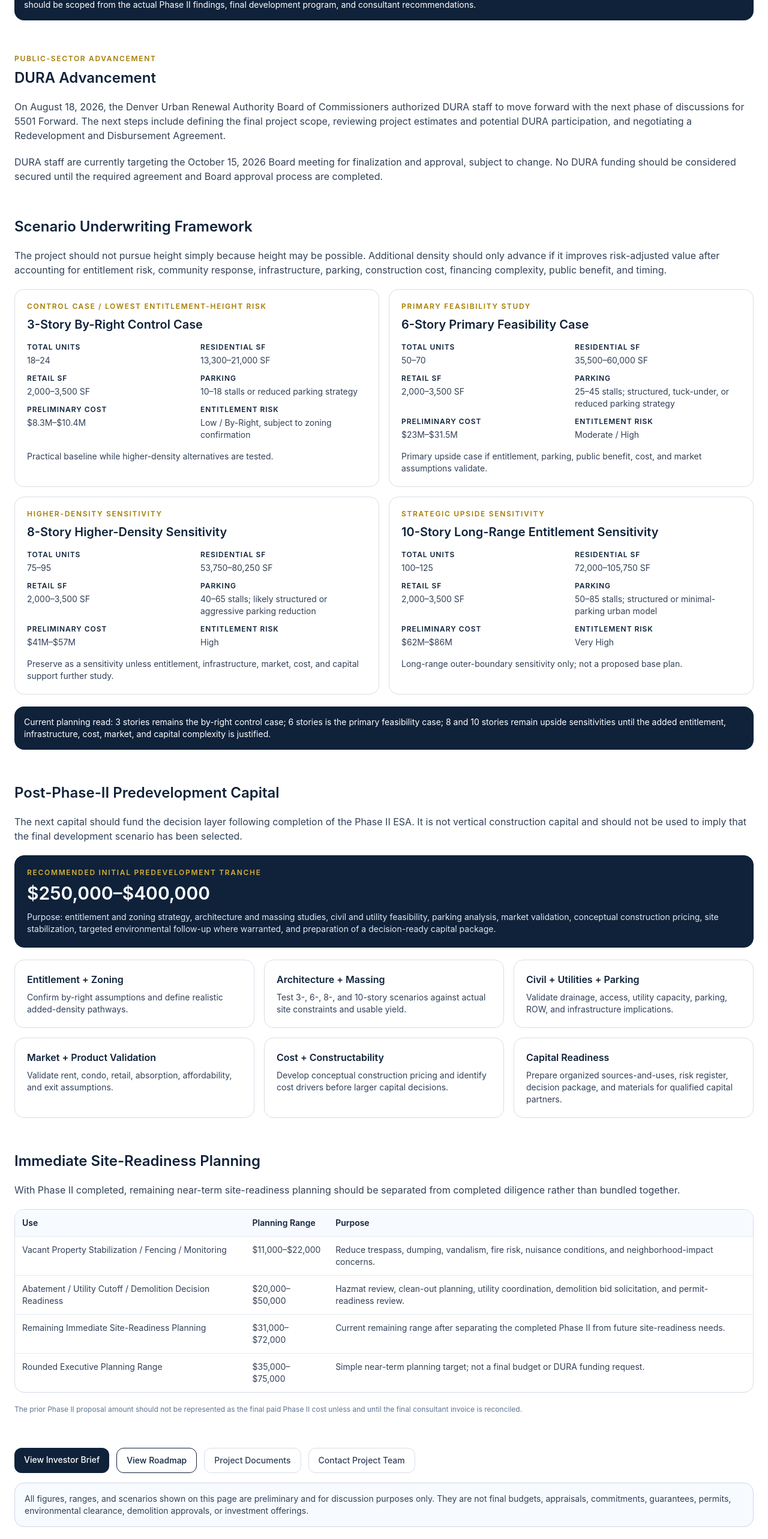
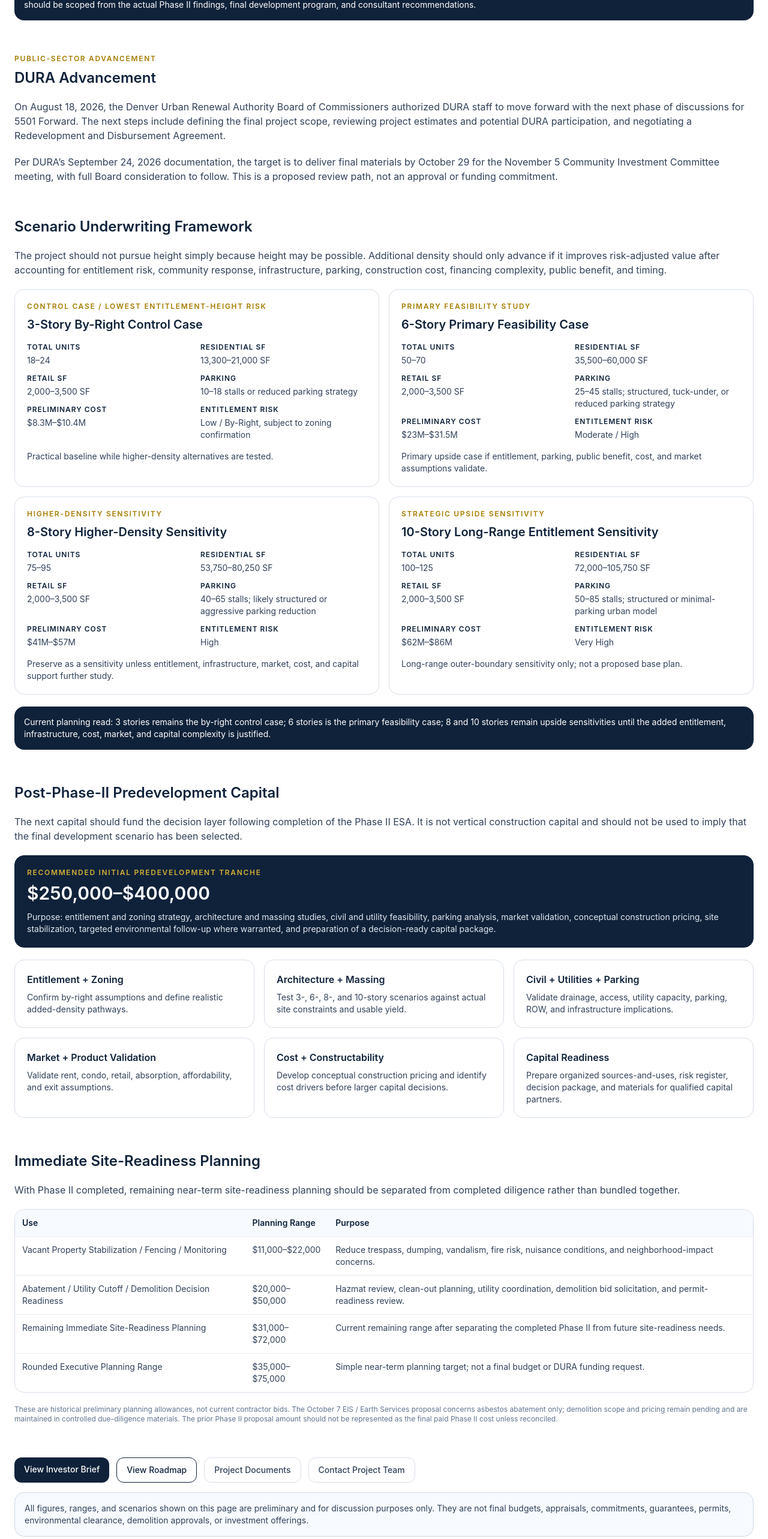
Before and after one commit to martinez-frank/5501-forward-site, a Next.js app: page /development-economics in a window 1280 px wide. Shown: the part 1046-3612 px from the top of the page at 60% size. Built offline with nearby package versions, Linux system fonts and the light colour scheme.

Commit message:
Update app/development-economics/page.tsx for DURA November path and PG consulting

```diff
--- a/app/development-economics/page.tsx
+++ b/app/development-economics/page.tsx
@@ -90,7 +90,7 @@ export default function DevelopmentEconomicsPage() {
           <h2 className="mt-2 text-2xl font-semibold text-[#0f223a]">DURA Advancement</h2>
         </div>
         <p className="text-slate-700">On August 18, 2026, the Denver Urban Renewal Authority Board of Commissioners authorized DURA staff to move forward with the next phase of discussions for 5501 Forward. The next steps include defining the final project scope, reviewing project estimates and potential DURA participation, and negotiating a Redevelopment and Disbursement Agreement.</p>
-        <p className="text-slate-700">DURA staff are currently targeting the October 15, 2026 Board meeting for finalization and approval, subject to change. No DURA funding should be considered secured until the required agreement and Board approval process are completed.</p>
+        <p className="text-slate-700">Per DURA’s September 24, 2026 documentation, the target is to deliver final materials by October 29 for the November 5 Community Investment Committee meeting, with full Board consideration to follow. This is a proposed review path, not an approval or funding commitment.</p>
       </section>
 
       <section id="scenario-underwriting" className="space-y-5 scroll-mt-24">
@@ -126,7 +126,7 @@ export default function DevelopmentEconomicsPage() {
         <h2 className="text-2xl font-semibold text-[#0f223a]">Immediate Site-Readiness Planning</h2>
         <p className="text-slate-700">With Phase II completed, remaining near-term site-readiness planning should be separated from completed diligence rather than bundled together.</p>
         <div className="overflow-x-auto rounded-2xl border border-[#d7dee8] bg-white"><table className="min-w-[720px] w-full text-sm"><thead className="bg-[#f7faff]"><tr><th className="p-3 text-left font-semibold text-[#0f223a]">Use</th><th className="p-3 text-left font-semibold text-[#0f223a]">Planning Range</th><th className="p-3 text-left font-semibold text-[#0f223a]">Purpose</th></tr></thead><tbody>{[['Vacant Property Stabilization / Fencing / Monitoring','$11,000–$22,000','Reduce trespass, dumping, vandalism, fire risk, nuisance conditions, and neighborhood-impact concerns.'],['Abatement / Utility Cutoff / Demolition Decision Readiness','$20,000–$50,000','Hazmat review, clean-out planning, utility coordination, demolition bid solicitation, and permit-readiness review.'],['Remaining Immediate Site-Readiness Planning','$31,000–$72,000','Current remaining range after separating the completed Phase II from future site-readiness needs.'],['Rounded Executive Planning Range','$35,000–$75,000','Simple near-term planning target; not a final budget or DURA funding request.']].map((r)=><tr key={r[0]} className="border-t border-[#e6ebf2] align-top">{r.map((c,i)=><td key={i} className="p-3 text-slate-700">{c}</td>)}</tr>)}</tbody></table></div>
-        <p className="text-xs text-slate-500">The prior Phase II proposal amount should not be represented as the final paid Phase II cost unless and until the final consultant invoice is reconciled.</p>
+        <p className="text-xs text-slate-500">These are historical preliminary planning allowances, not current contractor bids. The October 7 EIS / Earth Services proposal concerns asbestos abatement only; demolition scope and pricing remain pending and are maintained in controlled due-diligence materials. The prior Phase II proposal amount should not be represented as the final paid Phase II cost unless reconciled.</p>
       </section>
 
       <section className="space-y-4"><div className="flex flex-wrap gap-3"><Link href="/investor-brief" className="rounded-xl bg-[#0f223a] px-4 py-2.5 text-sm font-medium text-white">View Investor Brief</Link><Link href="/roadmap" className="rounded-xl border border-[#0f223a] px-4 py-2.5 text-sm font-medium text-[#0f223a]">View Roadmap</Link><Link href="/documents" className="rounded-xl border border-[#d7dee8] px-4 py-2.5 text-sm font-medium text-slate-700">Project Documents</Link><Link href="/contact" className="rounded-xl border border-[#d7dee8] px-4 py-2.5 text-sm font-medium text-slate-700">Contact Project Team</Link></div><div className="rounded-2xl border border-[#cfd8e3] bg-[#f7faff] p-4 text-sm text-slate-700">All figures, ranges, and scenarios shown on this page are preliminary and for discussion purposes only. They are not final budgets, appraisals, commitments, guarantees, permits, environmental clearance, demolition approvals, or investment offerings.</div></section>
```
